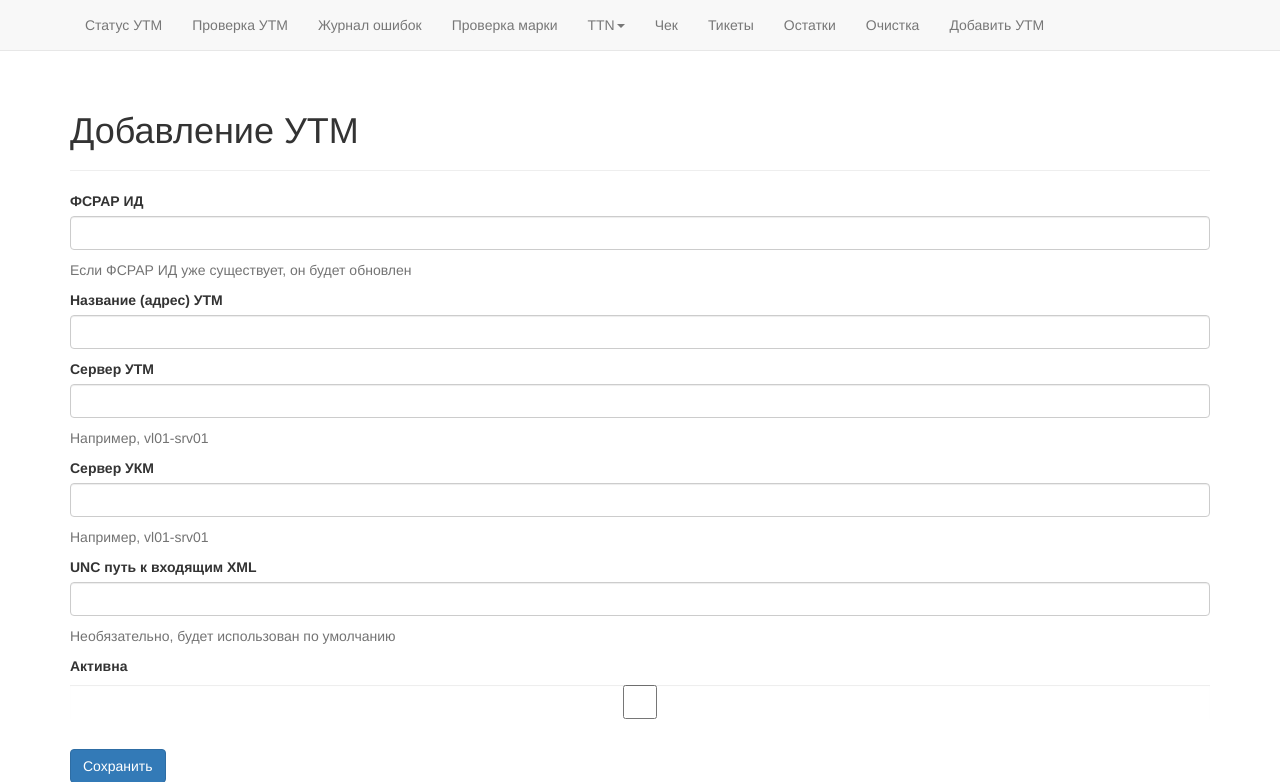
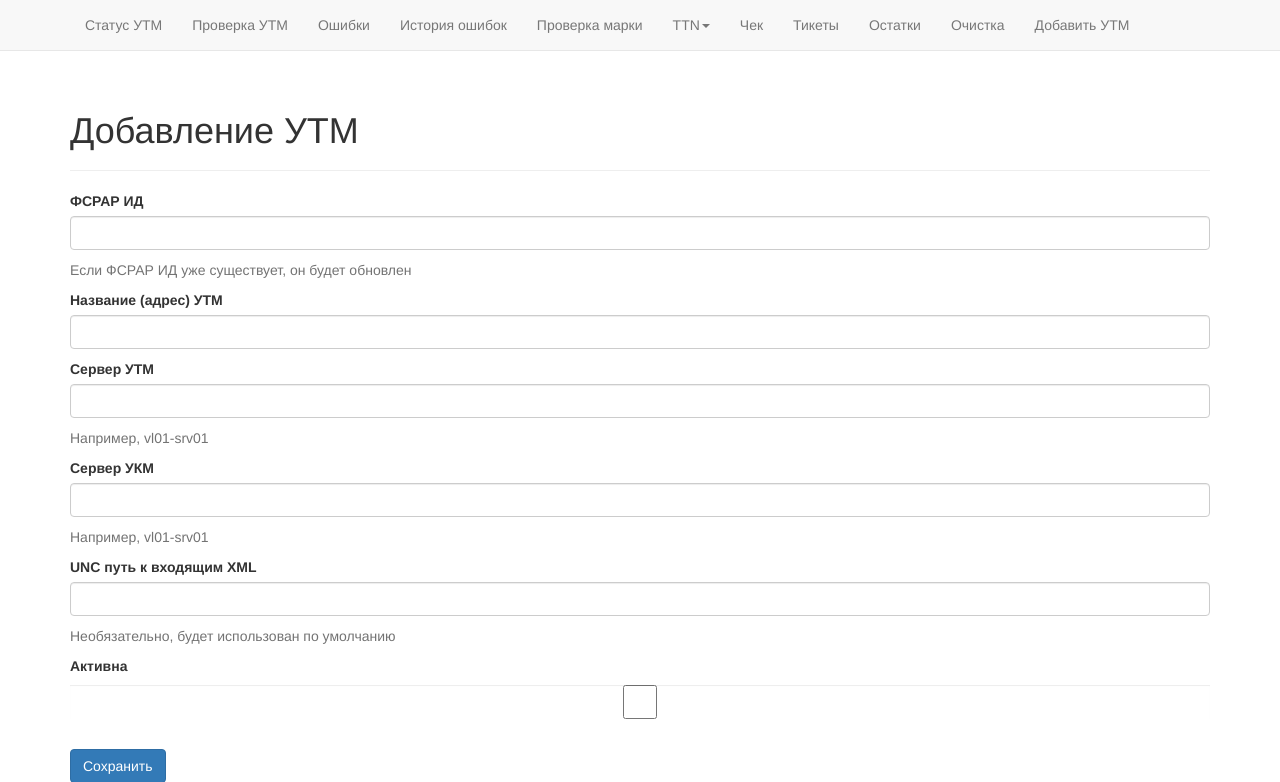
Before and after one commit to lamak/utmr, a Flask app: page /add_utm in a window 1280 px wide. Shown: the top 782 px of the page. Run offline with Flask 2, Linux system fonts and the light colour scheme; some libraries are stand-ins or nearby versions.

Commit message:
new view added to menu

```diff
--- a/templates/menu.html
+++ b/templates/menu.html
@@ -4,7 +4,8 @@
             <ul class="nav navbar-nav">
                 <li><a href="{{ url_for('status') }}" title="Результат последней проверки">Статус УТМ</a></li>
                 <li><a href="{{ url_for('status_check') }}" title="Опрос всех УТМ">Проверка УТМ</a></li>
-                <li><a href="{{ url_for('get_utm_errors') }}" title="Ошибки продажи марок УТМ">Журнал ошибок</a></li>
+                <li><a href="{{ url_for('get_utm_errors') }}" title="За сегодня">Ошибки</a></li>
+                <li><a href="{{ url_for('view_errors') }}" title="Все время, статистика">История ошибок</a></li>
                 <li><a href="{{ url_for('check_mark') }}" title="Проверка в УТМ">Проверка марки</a></li>
 
                 <li class="dropdown">
```
